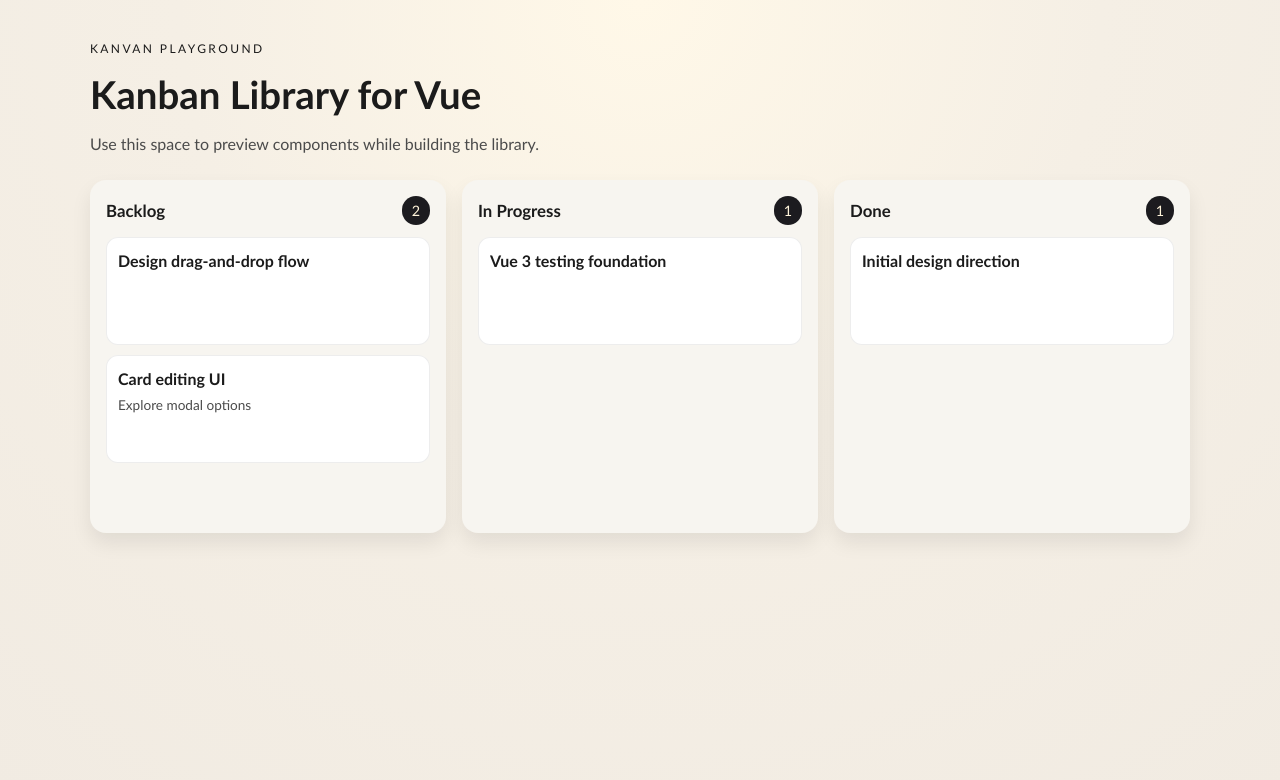
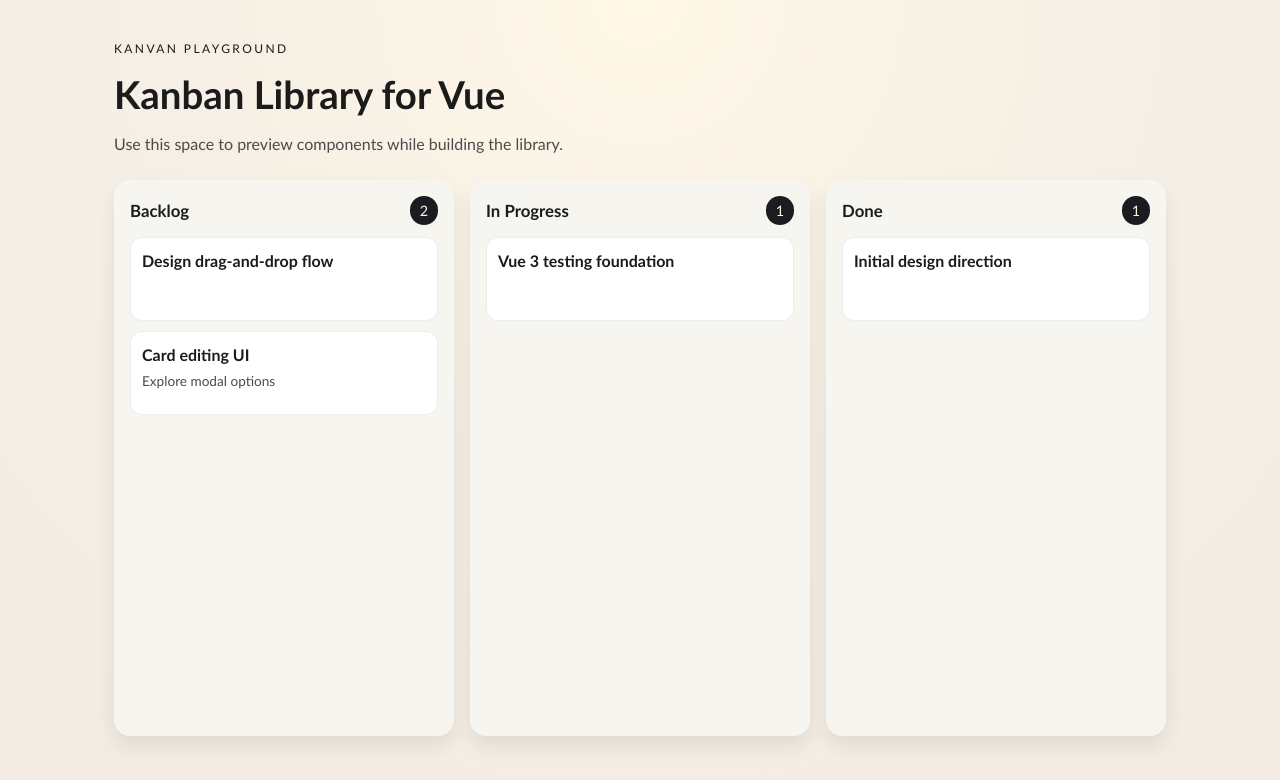
Before and after one commit to m2tkl/kanvan, a Vue app: page / in a window 1280 px wide. Shown: the top 780 px of the page. Built offline with nearby package versions, Linux system fonts and the light colour scheme.

Commit message:
Stabilize kanban layout height and scrolling behavior
Make the playground and board stretch consistently so columns can scroll within a predictable full-height frame.

```diff
--- a/src/App.vue
+++ b/src/App.vue
@@ -41,6 +41,9 @@
 .demo {
   display: grid;
   gap: 24px;
+  min-height: 0;
+  height: 100%;
+  grid-template-rows: auto 1fr;
 }
 
 .demo__header {
--- a/src/lib/components/KanbanBoard.vue
+++ b/src/lib/components/KanbanBoard.vue
@@ -553,5 +553,7 @@
   display: grid;
   grid-template-columns: repeat(auto-fit, minmax(220px, 1fr));
   gap: 16px;
+  min-height: 100%;
+  align-items: stretch;
 }
 </style>
--- a/src/lib/components/KanbanColumn.vue
+++ b/src/lib/components/KanbanColumn.vue
@@ -70,6 +70,7 @@
   grid-template-rows: auto 1fr;
   gap: 12px;
   min-height: 260px;
+  height: 100%;
   box-shadow: 0 10px 20px rgba(18, 18, 18, 0.08);
   transition: transform 120ms ease, box-shadow 120ms ease;
 }
@@ -105,7 +106,7 @@
   display: grid;
   gap: 10px;
   position: relative;
-  min-height: 280px;
+  min-height: 0;
   overflow-y: auto;
   overflow-anchor: none;
   align-content: start;
--- a/src/style.css
+++ b/src/style.css
@@ -11,14 +11,24 @@
   -webkit-text-size-adjust: 100%;
 }
 
+*,
+*::before,
+*::after {
+  box-sizing: border-box;
+}
+
+html,
 body {
   margin: 0;
   min-width: 320px;
   min-height: 100vh;
+  height: 100%;
 }
 
 #app {
   max-width: 1100px;
   margin: 0 auto;
   padding: 40px 24px 64px;
+  min-height: 0;
+  height: 100vh;
 }
```
